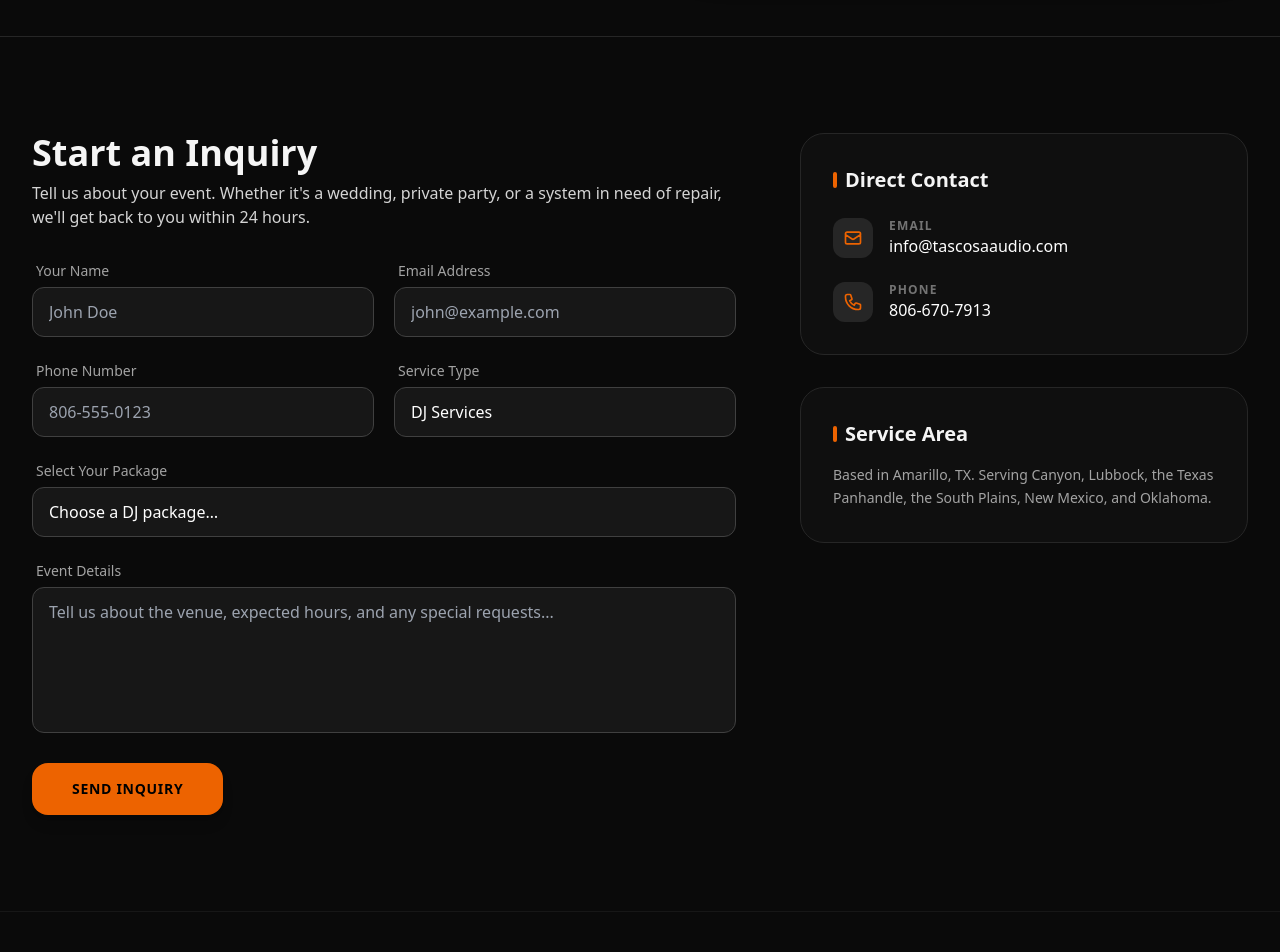
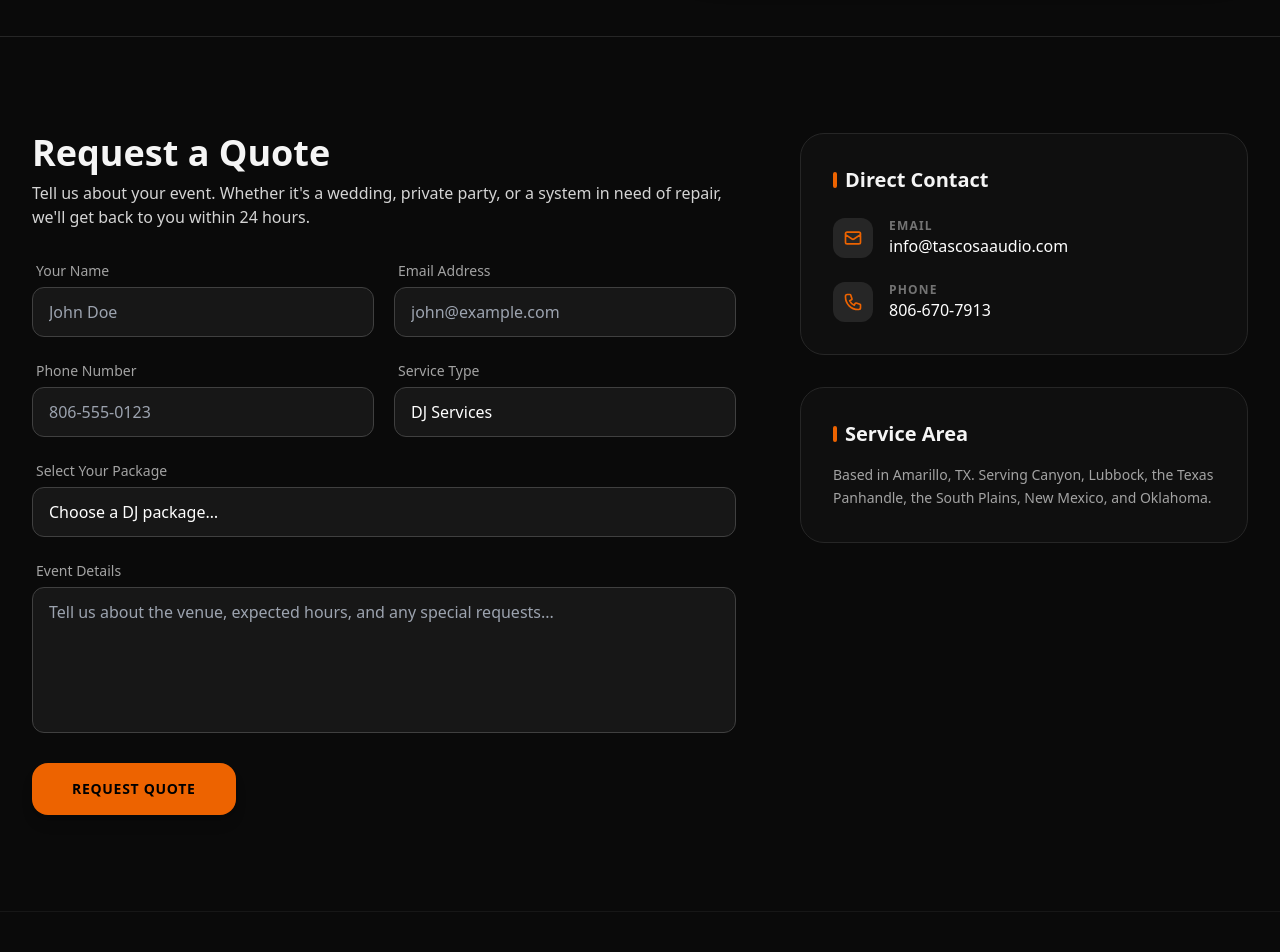
Before and after one commit to dexter806/tascosa.audio, a Next.js app: page / in a window 1280 px wide. Shown: the part 3960-4912 px from the top of the page. Built offline with nearby package versions, Linux system fonts and the light colour scheme.

Commit message:
Update index.js

```diff
--- a/pages/index.js
+++ b/pages/index.js
@@ -50,12 +50,12 @@ export default function Home() {
   function handleSubmit(e) {
     e.preventDefault();
     const bodyLines = [
-      "Hello Tascosa Audio,", "", "New inquiry:", "",
+      "Hello Tascosa Audio,", "", "New Quote Request:", "",
       `Name: ${form.name}`, `Email: ${form.email}`, `Phone: ${form.phone}`,
       `Service: ${form.service}`, ...(form.package ? [`Package: ${form.package}`] : []),
       `Details: ${form.message}`
     ];
-    const mailto = `mailto:info@tascosaaudio.com?subject=New Tascosa Audio Inquiry&body=${encodeURIComponent(bodyLines.join("\n"))}`;
+    const mailto = `mailto:info@tascosaaudio.com?subject=New Tascosa Audio Quote Request&body=${encodeURIComponent(bodyLines.join("\n"))}`;
     window.open(mailto, "_self");
     setSent(true);
   }
@@ -105,7 +105,7 @@ export default function Home() {
       { name: "Services", href: "#services" },
       { name: "Pricing", href: "#pricing" },
       { name: "About", href: "#about" },
-      { name: "Inquiry", href: "#contact" },
+      { name: "Quote", href: "#contact" },
     ].map((link) => (
       <a
         key={link.name}
@@ -496,7 +496,7 @@ export default function Home() {
             {/* Left Side: Form */}
             <div className="lg:col-span-3">
               <SectionHeading
-                title="Start an Inquiry"
+                title="Request a Quote"
                 subtitle="Tell us about your event. Whether it's a wedding, private party, or a system in need of repair, we'll get back to you within 24 hours."
               />
 
@@ -555,7 +555,7 @@ export default function Home() {
                   disabled={sent}
                   className="w-full md:w-auto rounded-2xl px-10 py-4 bg-tascosa-orange text-black font-black shadow-lg hover:brightness-110 active:scale-95 disabled:opacity-50 transition-all uppercase tracking-wider text-sm"
                 >
-                  {sent ? "Opening Email..." : "Send Inquiry"}
+                  {sent ? "Opening Email..." : "Request Quote"}
                 </button>
 
                 {sent && (
```
